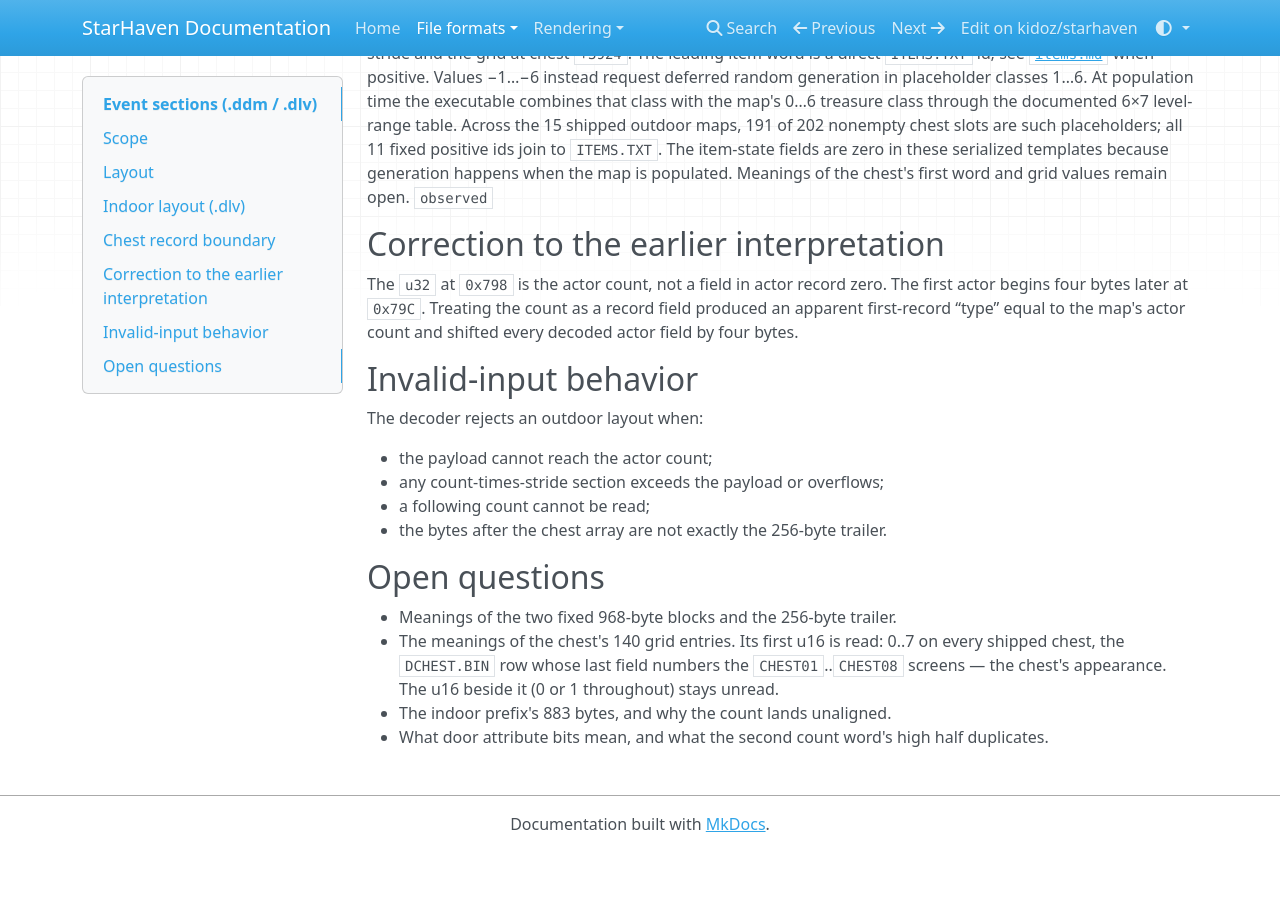
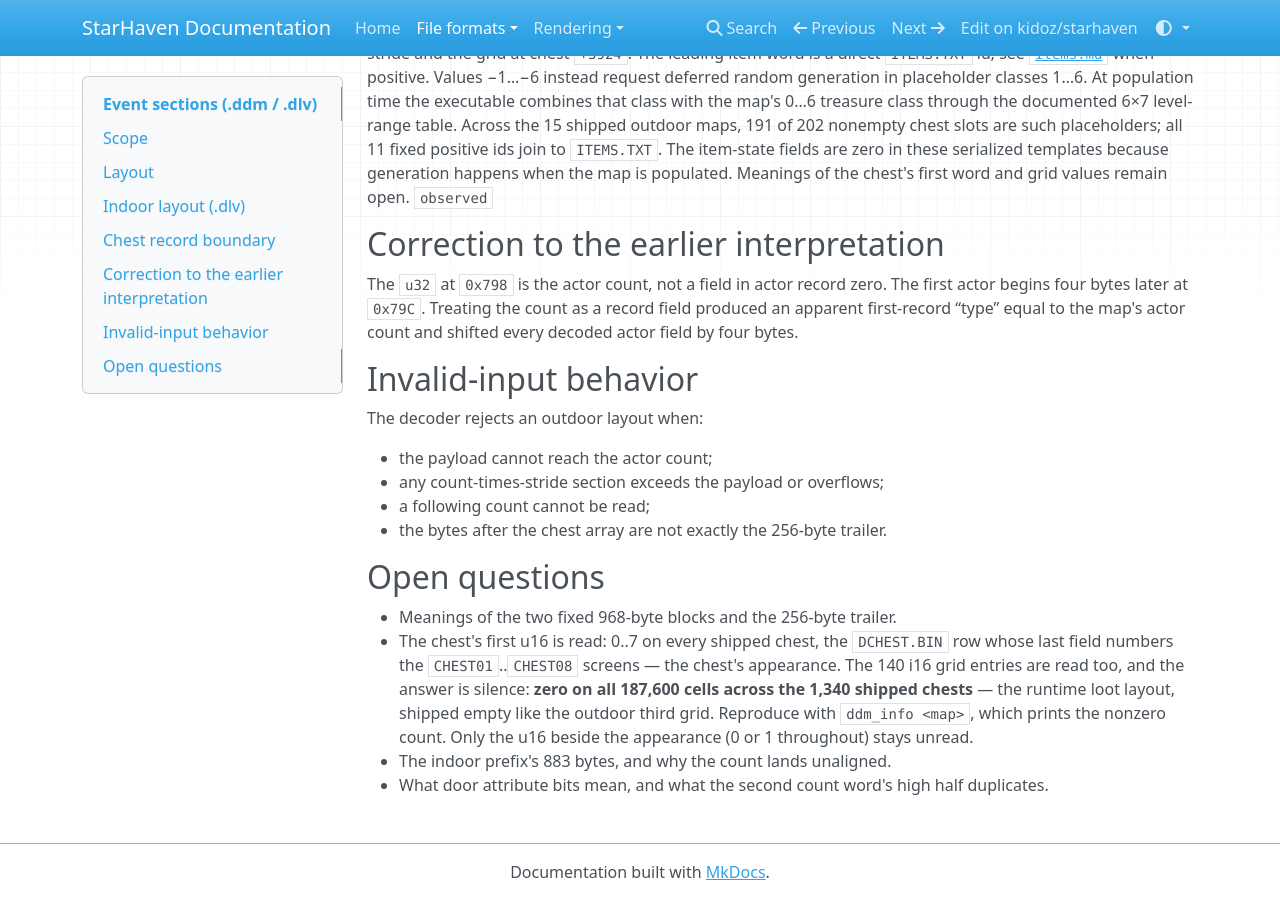
Before and after one commit to kidoz/starhaven, an MkDocs documentation site: the page built from docs/formats/event-tables.md, in a window 1280 px wide and 900 px high, scrolled down 3989 px. Built offline with MkDocs 1.6.1, drawn with Linux system fonts in a browser that asks for light colours; nearby versions of some CDN libraries; before the commit the page ends 4841 px from its top, so only the background shows below that.

Commit message:
Open every chest twice and hear the same silence

```diff
--- a/docs/formats/event-tables.md
+++ b/docs/formats/event-tables.md
@@ -204,10 +204,14 @@ The decoder rejects an outdoor layout when:
 ## Open questions
 
 - Meanings of the two fixed 968-byte blocks and the 256-byte trailer.
-- The meanings of the chest's 140 grid entries. Its first u16 is read:
-  0..7 on every shipped chest, the `DCHEST.BIN` row whose last field
-  numbers the `CHEST01`..`CHEST08` screens — the chest's appearance.
-  The u16 beside it (0 or 1 throughout) stays unread.
+- The chest's first u16 is read: 0..7 on every shipped chest, the
+  `DCHEST.BIN` row whose last field numbers the `CHEST01`..`CHEST08`
+  screens — the chest's appearance. The 140 i16 grid entries are read
+  too, and the answer is silence: **zero on all 187,600 cells across the
+  1,340 shipped chests** — the runtime loot layout, shipped empty like
+  the outdoor third grid. Reproduce with `ddm_info <map>`, which prints
+  the nonzero count. Only the u16 beside the appearance (0 or 1
+  throughout) stays unread.
 - The indoor prefix's 883 bytes, and why the count lands unaligned.
 - What door attribute bits mean, and what the second count word's high half
   duplicates.
```
Also changed, not shown: README.md (+5 -0 lines), 1 other file.
